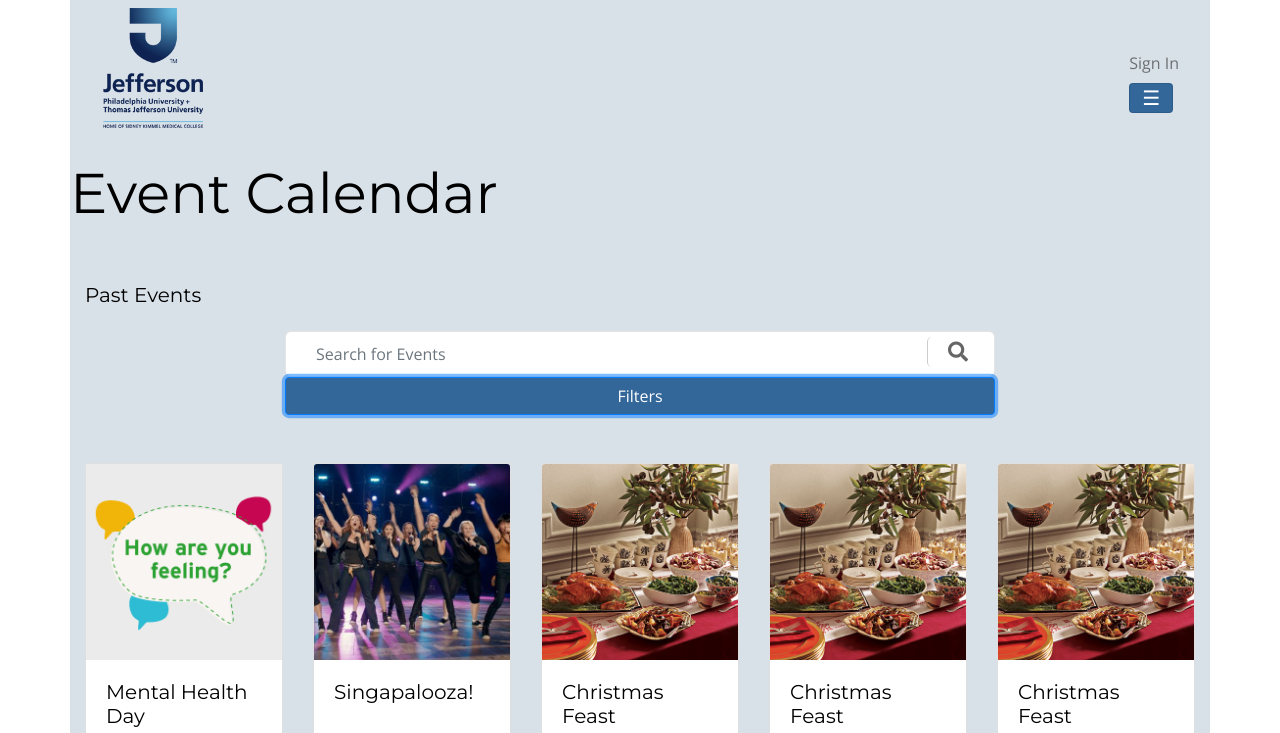
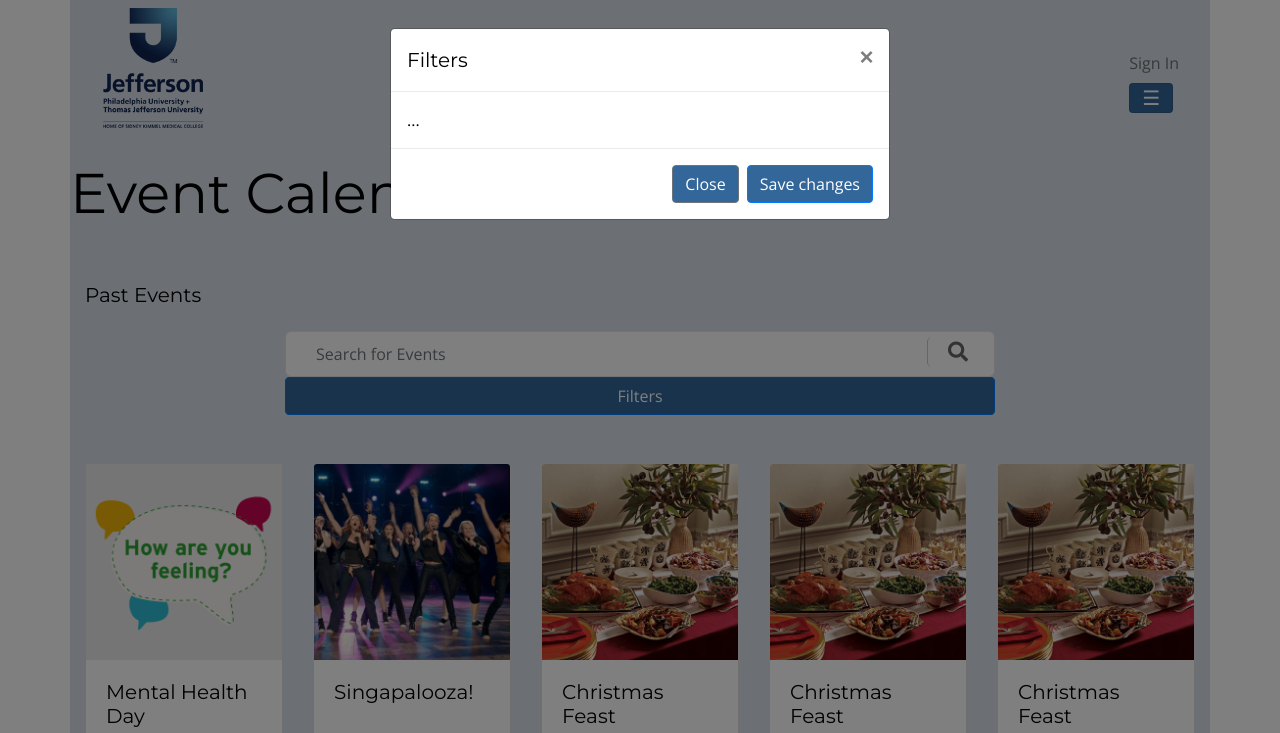
Before and after one commit to jadew94/Jefferson-Club-Website-Final-Project, a plain HTML site: page events.html in a window 1280 px wide. Both pictures are taken after a click on the button "Filters". Shown: the top 733 px of the page. Drawn offline with nearby package versions, Linux system fonts and the light colour scheme.

Commit message:
Changed filter button to filter modal for pop up

```diff
--- a/events.html
+++ b/events.html
@@ -46,7 +46,7 @@
     <div class="past-events mt-5 mb-4"> <!-- Upcoming Events -->
       <a class="" href="#"><h5> Past Events </h5></a>
   </div> <!-- End of Upcoming Events -->
-    <div class="container"> <!-- Search Bar/Filter-->
+    <div class="container"> <!-- Search Bar/Filter Modal-->
     	<div class="row justify-content-center">
         <div class="col-md-8">
           <div id="custom-search-input">
@@ -59,10 +59,33 @@
               </span>
             </div>
           </div>
-          <button type="button" class="btn btn-primary btn-block event-filter">Filters</button> <!-- Filter button -->
+            <!-- Button trigger modal -->
+            <button type="button" class="btn btn-primary btn-block" data-toggle="modal" data-target="#exampleModal">
+              Filters
+            </button>
+            <!-- Modal -->
+            <div class="modal fade" id="exampleModal" tabindex="-1" role="dialog" aria-labelledby="exampleModalLabel" aria-hidden="true">
+              <div class="modal-dialog" role="document">
+                <div class="modal-content">
+                  <div class="modal-header">
+                    <h5 class="modal-title" id="exampleModalLabel">Filters</h5>
+                    <button type="button" class="close" data-dismiss="modal" aria-label="Close">
+                      <span aria-hidden="true">&times;</span>
+                    </button>
+                  </div>
+                  <div class="modal-body">
+                    ...
+                  </div>
+                  <div class="modal-footer">
+                    <button type="button" class="btn btn-secondary" data-dismiss="modal">Close</button>
+                    <button type="button" class="btn btn-primary">Save changes</button>
+                  </div>
+                </div>
+              </div>
+            </div>  <!-- End Modal -->
         </div>
     	</div>
-    </div> <!-- End of Search Bar/Filter-->
+    </div> <!-- End of Search Bar/Filter Modal-->
   <div class="card-deck mt-5 mb-5"> <!-- Event Cards-->
     <div class="card"> <!-- Event Card 1-->
       <img class="card-img-top" src="images/mental_health.jpg" alt="conversational bubble asking how you are feeling">
```
